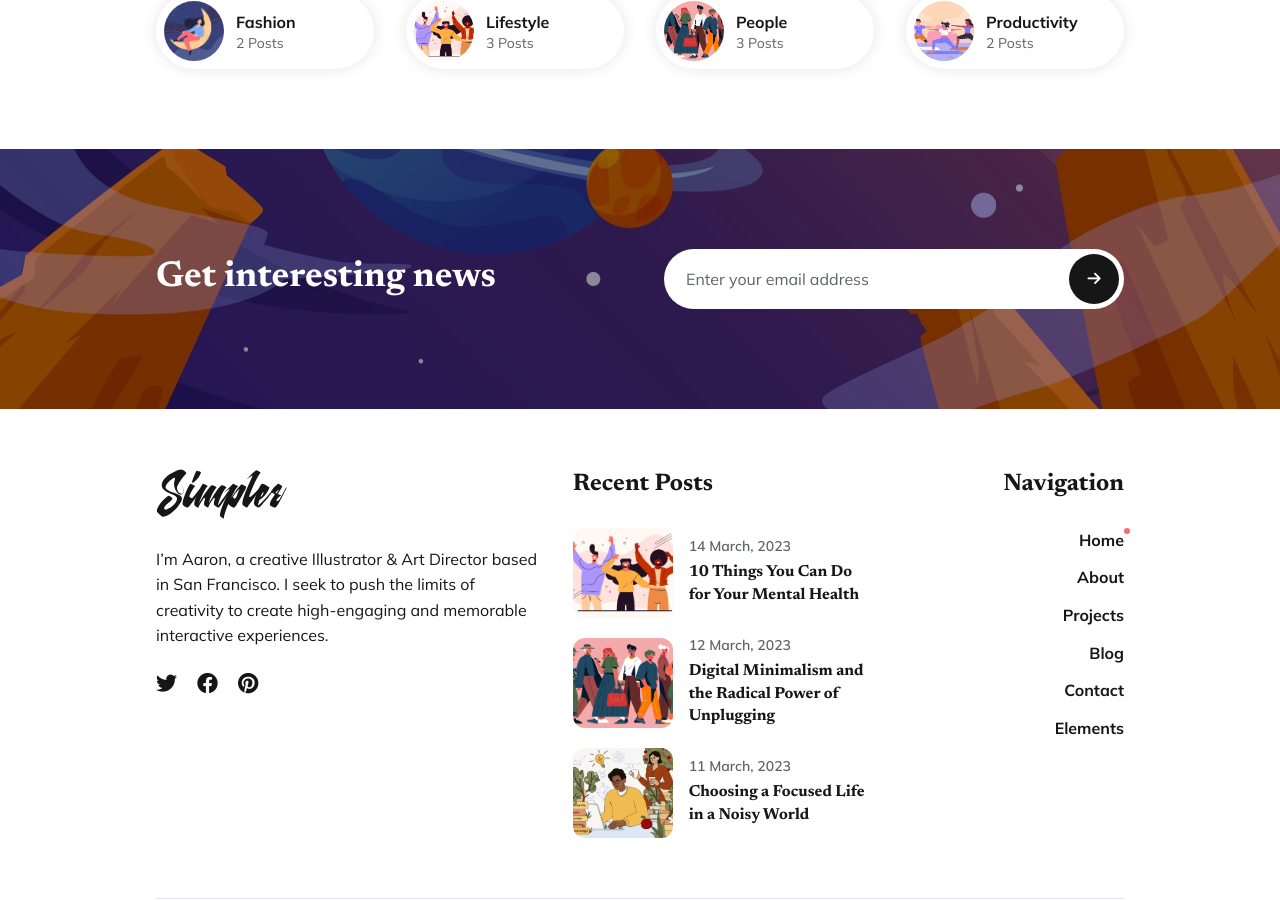
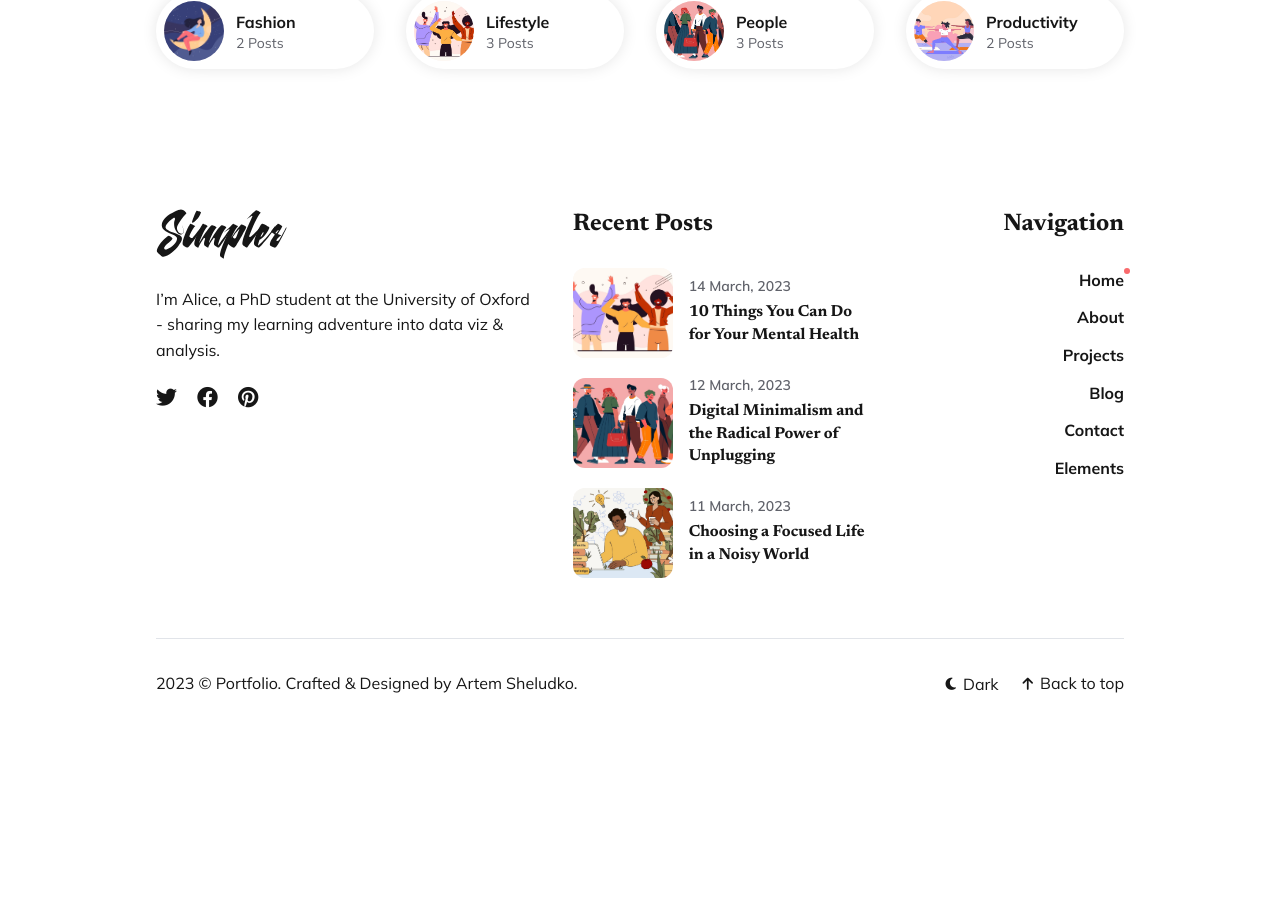
Before and after one commit to alice-rosen/alice-rosen.github.io, a Jekyll site: the page built from index.html, in a window 1280 px wide and 900 px high, scrolled down 3618 px. Built offline with Jekyll 4.4.1, drawn with Linux system fonts in a browser that asks for light colours; the list of posts is cut into pages by our own code; after the commit the page ends 4346 px from its top, so only the background shows below that.

Commit message:
Update settings.yml

```diff
--- a/_data/settings.yml
+++ b/_data/settings.yml
@@ -72,7 +72,7 @@ section_tags_title: ✌️ Explore Topics
 #-------------------------------
 # Newsletter Settings
 mailchimp_settings:
-  enable: true
+  enable: false
   mailchimp_title: Get interesting news
   mailchimp_identifier: frnla.us6.list-manage.com/subscribe/post?u=6314d69a3f315af7ce3fb00a0&amp;id=3038727cc3 # Add your MailChimp form identifier. For example - frnla.us6.list-manage.com/subscribe/post?u=6314d69a3f315af7ce3fb00a0&amp;id=3038727cc3
   mailchimp_input_text: Enter your email address
@@ -81,7 +81,7 @@ mailchimp_settings:
 
 #-------------------------------
 # Footer Settings
-footer_description: I’m Aaron, a creative Illustrator & Art Director based in San Francisco. I seek to push the limits of creativity to create high-engaging and memorable interactive experiences.
+footer_description: I’m Alice, a PhD student at the University of Oxford - sharing my learning adventure into data viz & analysis.
 
 
 #-------------------------------
@@ -105,7 +105,7 @@ footer_menu_settings:
 #-------------------------------
 # Contact Settings
 contact:
-  email: your@email.com # Add your form_id
+  email: alice@rosen.org.uk # Add your form_id
   description: Simpler comes with a built-in contact form, that you can use with Formspree service to handle up to 50 submissions per month for free. You could also easily switch to another contact form service if you want. # Add a description of your form
 
 # NOTE
```
